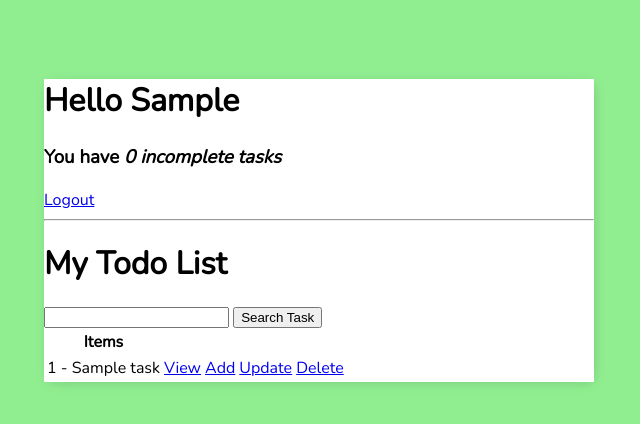
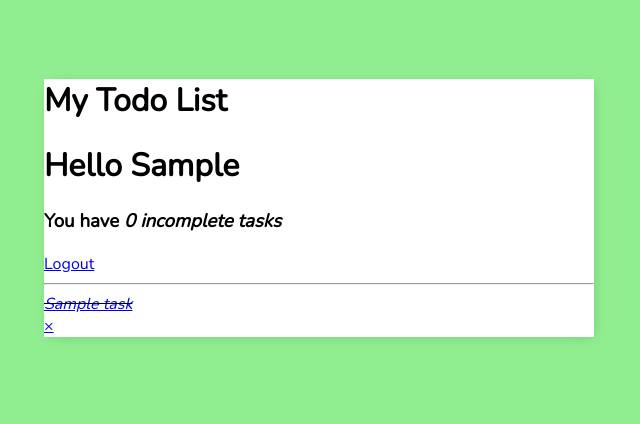
Before and after one commit to davidelan/todo-list-test, a Django app: page / in a window 1280 px wide. Shown: the top 424 px of the page, without its empty margins (321-961 px from the left). Run offline with Django 4.2, Linux system fonts and the light colour scheme; a user stored in the database is signed in; tables that the repository leaves empty hold one stand-in row (values such as "Sample post").

Commit message:
Add 'complete task' styling in task_list.html

```diff
--- a/todo_list/templates/todo_list/task_list.html
+++ b/todo_list/templates/todo_list/task_list.html
@@ -1,6 +1,8 @@
 {% extends 'todo_list/main.html' %}
 
 {% block content %}
+
+<h1>My Todo List</h1>
 
 <div class="header-bar">
     <div>
@@ -16,14 +18,39 @@
 
 <hr>
 
-<h1>My Todo List</h1>
 
-<form action="" method="get">
+
+<!-- <form action="" method="get">
     <input type="text" name="search-area">
     <input type="submit" value="Search Task">
-</form>
+</form> -->
 
-<table>
+<div class="task-items-wrapper">
+    {% for tasks in task %}
+    <div class="task-wrapper">
+        {% if tasks.complete %}
+            <div class="task-title">
+                <div class="task-complete-icon"></div>
+                <i><s><a href="{% url 'tasks-update' tasks.id %}">{{ tasks }}</a></s></i>
+            </div>
+            <a class="delete-link" href="{% url 'tasks-delete' tasks.id %}">&#215;</a>
+        {% else %}
+            <div class="task-title">
+                <div class="task-incomplete-icon"></div>
+                <a href="{% url 'tasks-update' tasks.id%}">{{ tasks }}</a>
+            </div>
+            <a class="delete-link" href="{% url 'tasks-delete' tasks.id %}">&#215;</a>
+        {% endif %}
+    </div>
+
+    {% empty %}
+    <h3>No items in list</h3>
+    <a href="{% url 'task-create' %}">Add New Item</a>
+    {% endfor %}
+
+</div>
+
+<!-- <table>
     <tr>
         <th>Items</th>
     </tr>
@@ -39,5 +66,5 @@
     <h3>No items in list</h3>
     <a href="{% url 'task-create' %}">Add New Item</a>
     {% endfor %}
-</table>
+</table> -->
 {% endblock content %}
```
